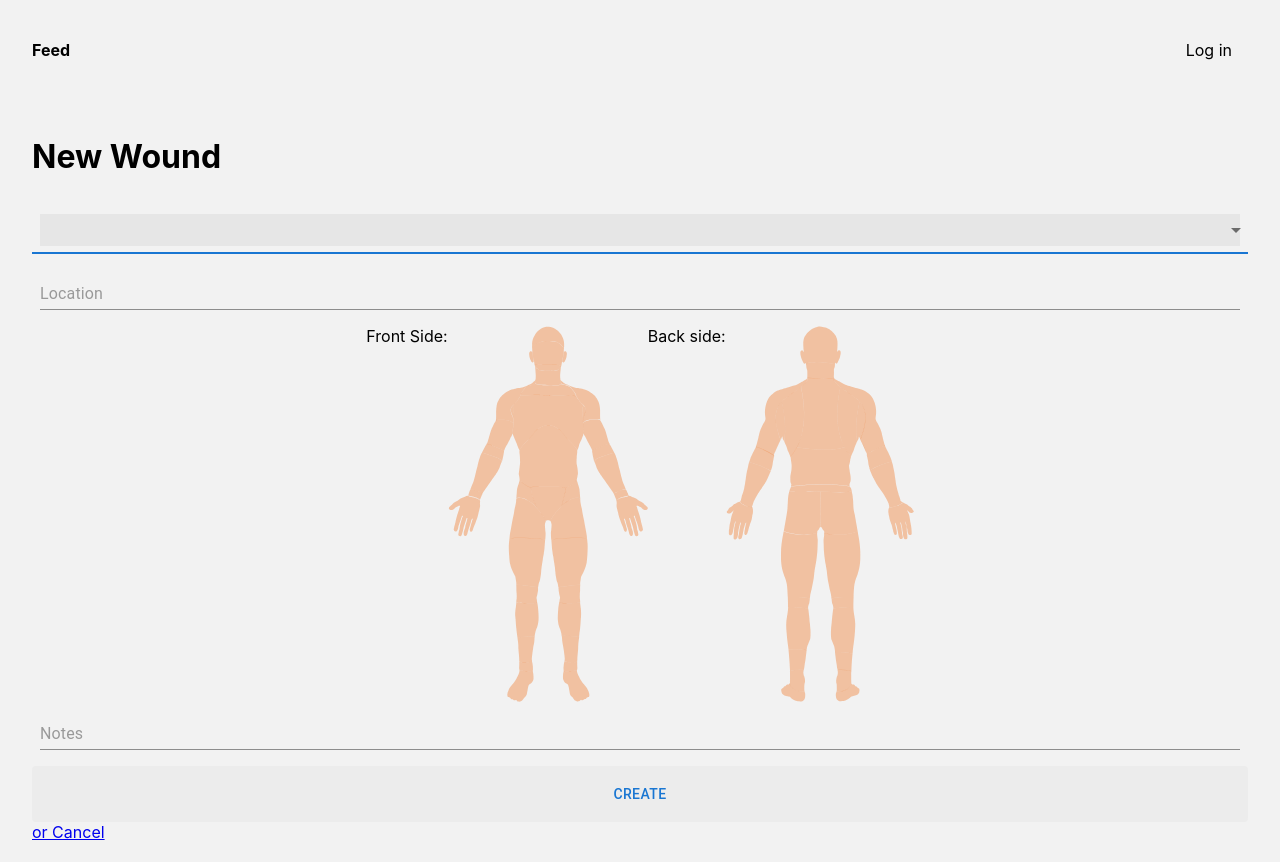
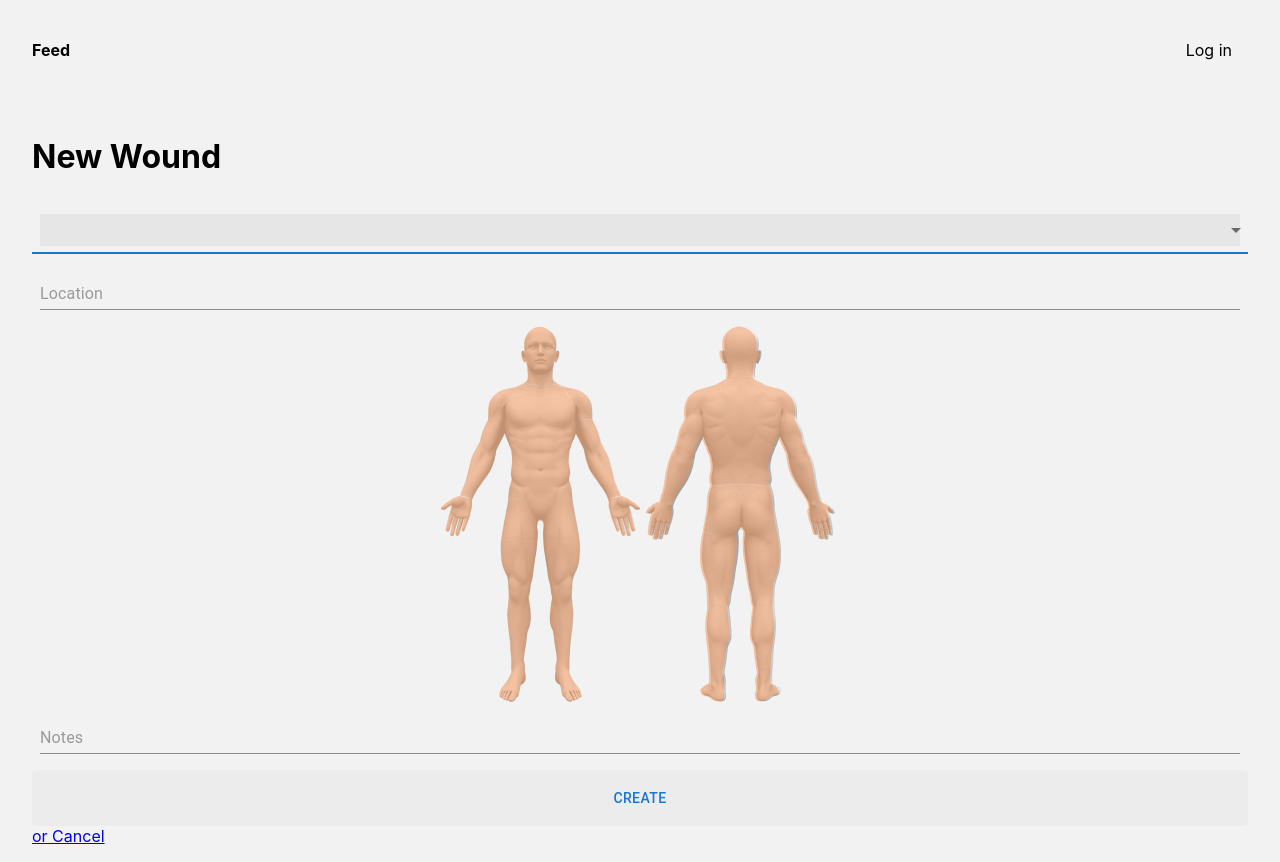
Before and after one commit to lmedhub/wound-management, a Next.js app: page /create in a window 1280 px wide. Built offline with nearby package versions, Linux system fonts and the light colour scheme; no server answers.

Commit message:
new wound widget

```diff
--- a/components/BacksideHuman.tsx
+++ b/components/BacksideHuman.tsx
@@ -4,9 +4,9 @@ export default function BacksideHuman({ onLocationChange }) {
   return (
     <>
       <svg
-        width={188}
+        width={200}
         height={376}
-        viewBox="0 0 188 376"
+        viewBox="0 0 200 376"
         fill="none"
         xmlns="http://www.w3.org/2000/svg"
       >
@@ -182,7 +182,7 @@ export default function BacksideHuman({ onLocationChange }) {
       </svg>
       <style jsx>{`
         g {
-          pointer-events: bounding-box;
+          transition: fill 0.3s ease;
         }
         g:hover {
           fill: #ffa07a;
--- a/components/FrontsideHuman.tsx
+++ b/components/FrontsideHuman.tsx
@@ -83,7 +83,7 @@ export default function FrontsideHuman({ onLocationChange, location }) {
 
         <g
           name="crotch"
-          fill="#F08239"
+          fill={location === "Crotch" ? "#FF4500" : "#F08239"}
           onClick={() => onLocationChange("Crotch")}
         >
           <path
@@ -102,7 +102,7 @@ export default function FrontsideHuman({ onLocationChange, location }) {
 
         <g
           name="frontHead"
-          fill="#F08239"
+          fill={location === "Front of the arms" ? "#FF4500" : "#F08239"}
           onClick={() => onLocationChange("Front of the arms")}
         >
           <path
@@ -168,7 +168,7 @@ export default function FrontsideHuman({ onLocationChange, location }) {
         </g>
         <g
           name="frontHead"
-          fill="#F08239"
+          fill={location === "Front of the head" ? "#FF4500" : "#F08239"}
           onClick={() => onLocationChange("Front of the head")}
         >
           <path
@@ -199,7 +199,7 @@ export default function FrontsideHuman({ onLocationChange, location }) {
 
         <g
           name="chest"
-          fill="#F08239"
+          fill={location === "Front of the torso" ? "#FF4500" : "#F08239"}
           onClick={() => onLocationChange("Front of the torso")}
         >
           <path
--- a/pages/create.tsx
+++ b/pages/create.tsx
@@ -2,13 +2,16 @@ import React from "react";
 import { useForm, Controller } from "react-hook-form";
 import { yupResolver } from "@hookform/resolvers/yup";
 import * as yup from "yup";
-
 import { Select, MenuItem, TextField, Button, Box } from "@mui/material";
 import styled from "@emotion/styled";
 import Layout from "../components/Layout";
 import FrontsideHuman from "../components/FrontsideHuman";
+import frontalHuman from "../assets/frontalHuman.png";
 import BacksideHuman from "../components/BacksideHuman";
+import backHuman from "../assets/backHuman.png";
 import Router from "next/router";
+import Image from "next/image";
+import zIndex from "@mui/material/styles/zIndex";
 
 interface FormData {
   type: string;
@@ -142,17 +145,50 @@ const MyWounds: React.FC = () => {
           <Box
             sx={{
               display: "flex",
-              flexDirection: "row",
+              flexDirection: ["column", "row"],
               justifyContent: "center",
+              alignItems: "center",
             }}
           >
-            Front Side:
-            <FrontsideHuman
-              onLocationChange={handleLocationChange}
-              location={watch("location")}
-            />
-            Back side:
-            <BacksideHuman onLocationChange={handleLocationChange} />
+            <Box
+              sx={{
+                position: "relative",
+              }}
+            >
+              <div style={{ top: 0, position: "absolute", zIndex: "2" }}>
+                <FrontsideHuman
+                  onLocationChange={handleLocationChange}
+                  location={watch("location")}
+                />
+              </div>
+              <Image
+                src={frontalHuman}
+                alt="Frontal Human"
+                layout="fixed"
+                width={200}
+                height={376}
+                style={{ left: 1, top: 0 }}
+              />
+            </Box>
+            <Box
+              sx={{
+                position: "relative",
+              }}
+            >
+              <div
+                style={{ left: 5, top: 0, position: "absolute", zIndex: "2" }}
+              >
+                <BacksideHuman onLocationChange={handleLocationChange} />
+              </div>
+              <Image
+                src={backHuman}
+                alt="Back of a Human"
+                width={200}
+                height={376}
+                layout="fixed"
+                style={{ left: 1, top: 0 }}
+              />
+            </Box>
           </Box>
 
           <Controller
```
Also changed, not shown: assets/backHuman.png (added), assets/frontalHuman.png (added).
